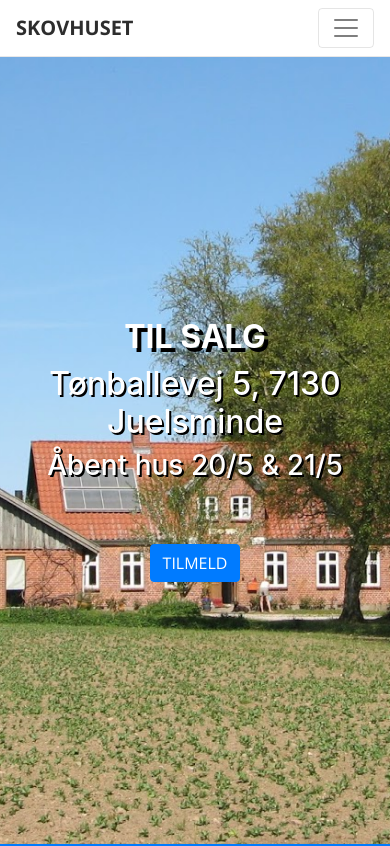
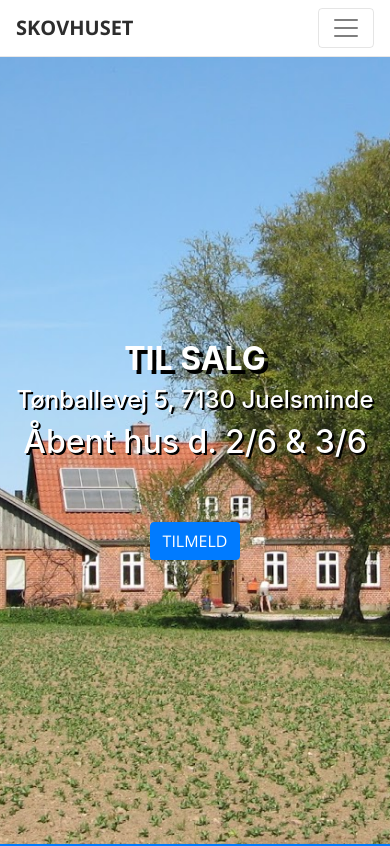
Before and after one commit to DavidSkodt/skovhuset, a website with bundled scripts: page index.html in a window 390 px wide. Shown: the top 846 px of the page. Built offline with nearby package versions, Linux system fonts and the light colour scheme.

Commit message:
Changed date for åbent hus, shifted hero text to left on larger devices

```diff
--- a/index.html
+++ b/index.html
@@ -104,16 +104,28 @@
       </div>
     </nav>
 
-    <header class="masthead text-center text-white d-flex">
+    <header class="masthead text-white d-flex">
       <div class="container my-auto">
         <div class="row">
-          <div class="col-lg-10 mx-auto" style="">
+          <div class="d-none d-md-block" style="">
 				<h1 class="text-uppercase" style="text-shadow: 4px 4px black;"><strong>Til salg</strong></h1>
-				<h2 style="text-shadow: 2px 2px black;">Tønballevej 5, 7130 Juelsminde</h2>
-				<h3 style="text-shadow: 2px 2px black;">Åbent hus 20/5 & 21/5</h3>
+				<h2 style="text-shadow: 2px 2px black; font-size: 1.5em;">Tønballevej 5, 7130 Juelsminde</h2>
+				<h2 style="text-shadow: 2px 2px black;">Åbent hus d. 2/6 & 3/6</h2>
 				<hr>
-				<a class="btn btn-primary btn-xl js-scroll-trigger" href="#contact">Tilmeld</a>
-				</button>
+
+				<!--<div class="text-center">
+					<a class="btn btn-primary btn-xl js-scroll-trigger" href="#contact">Tilmeld</a>
+				</div>-->
+          </div>
+		  <div class="d-block d-md-none mx-auto text-center" style="">
+				<h1 class="text-uppercase" style="text-shadow: 4px 4px black;"><strong>Til salg</strong></h1>
+				<h2 style="text-shadow: 2px 2px black; font-size: 1.5em;">Tønballevej 5, 7130 Juelsminde</h2>
+				<h2 style="text-shadow: 2px 2px black;">Åbent hus d. 2/6 & 3/6</h2>
+				<hr>
+
+				<div class="text-center">
+					<a class="btn btn-primary btn-xl js-scroll-trigger" href="#contact">Tilmeld</a>
+				</div>
           </div>
         </div>
       </div>
@@ -464,8 +476,8 @@
             <hr class="my-4">
             <p class="mb-5">Vil du høre mere, tilmelde dig vores åbent-hus arrangement eller se huset i andet omfang, så skriv eller ring til os.</p>
 			<h3>Åbent hus</h3>
-			<p class="mb-5">Søndag 20/5 kl 13-16</br>
-							Mandag 21/5 kl 13-16</p>
+			<p class="mb-5">Lørdag 2/6 kl 11-16</br>
+							Søndag 3/6 kl 11-16</p>
           </div>
         </div>
         <div class="row">
```
